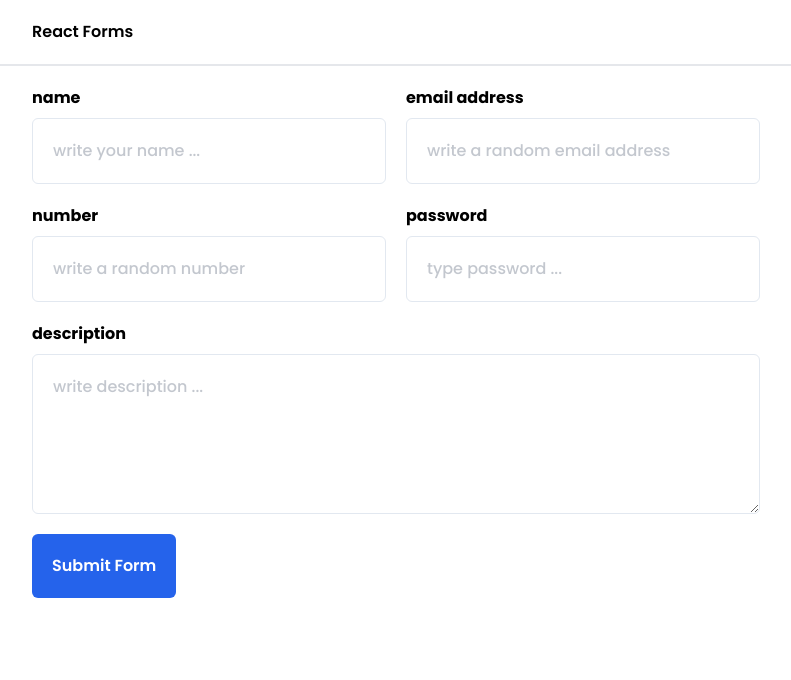
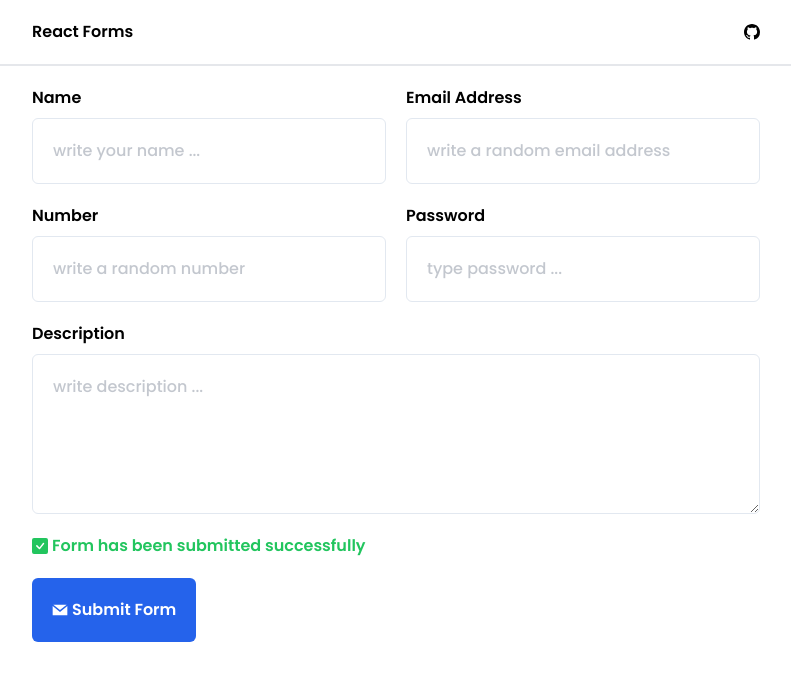
Before and after one commit to saurabhssonkar/Candidateform, a React (Vite) app: page / in a window 1280 px wide. Shown: the top 680 px of the page, without its empty margins (244-1035 px from the left). Built offline with nearby package versions, Linux system fonts and the light colour scheme.

Commit message:
complete form styles

```diff
--- a/src/App.jsx
+++ b/src/App.jsx
@@ -1,44 +1,11 @@
-import { Navigation, Input } from './components'
-import { FormProvider, useForm } from 'react-hook-form'
-import {
-  name_validation,
-  desc_validation,
-  email_validation,
-  num_validation,
-  password_validation,
-} from './utils/inputValidations'
+import { Navigation } from './components'
+import { Form } from './Form'
 
 function App() {
-  const methods = useForm()
-
-  const onSubmit = methods.handleSubmit(data => {
-    console.log(data)
-  })
-
   return (
     <div>
       <Navigation />
-      <FormProvider {...methods}>
-        <form
-          onSubmit={e => e.preventDefault()}
-          noValidate
-          className="container"
-        >
-          <div className="grid gap-5 md:grid-cols-2">
-            <Input {...name_validation} />
-            <Input {...email_validation} />
-            <Input {...num_validation} />
-            <Input {...password_validation} />
-            <Input {...desc_validation} className="col-span-2" />
-          </div>
-          <button
-            onClick={onSubmit}
-            className="p-5 mt-5 rounded-md bg-blue-600 font-semibold text-white"
-          >
-            Submit Form
-          </button>
-        </form>
-      </FormProvider>
+      <Form />
     </div>
   )
 }
--- /dev/null
+++ b/src/Form.jsx
@@ -0,0 +1,51 @@
+import { Input } from './components'
+import { FormProvider, useForm } from 'react-hook-form'
+import {
+  name_validation,
+  desc_validation,
+  email_validation,
+  num_validation,
+  password_validation,
+} from './utils/inputValidations'
+import { useState } from 'react'
+import { GrMail } from 'react-icons/gr'
+import { BsFillCheckSquareFill } from 'react-icons/bs'
+
+export const Form = () => {
+  const methods = useForm()
+  const [success, setSuccess] = useState(false)
+
+  const onSubmit = methods.handleSubmit(data => {
+    console.log(data)
+    methods.reset()
+    setSuccess(true)
+  })
+
+  return (
+    <FormProvider {...methods}>
+      <form onSubmit={e => e.preventDefault()} noValidate className="container">
+        <div className="grid gap-5 md:grid-cols-2">
+          <Input {...name_validation} />
+          <Input {...email_validation} />
+          <Input {...num_validation} />
+          <Input {...password_validation} />
+          <Input {...desc_validation} className="md:col-span-2" />
+        </div>
+        <div className="mt-5">
+          {!success && (
+            <p className="font-semibold text-green-500 mb-5 flex items-center gap-1">
+              <BsFillCheckSquareFill /> Form has been submitted successfully
+            </p>
+          )}
+          <button
+            onClick={onSubmit}
+            className="p-5 rounded-md bg-blue-600 font-semibold text-white flex items-center gap-1 hover:bg-blue-800"
+          >
+            <GrMail />
+            Submit Form
+          </button>
+        </div>
+      </form>
+    </FormProvider>
+  )
+}
--- a/src/components/Input.jsx
+++ b/src/components/Input.jsx
@@ -2,6 +2,7 @@ import cn from 'classnames'
 import { findInputError, isFormInvalid } from '../utils'
 import { useFormContext } from 'react-hook-form'
 import { AnimatePresence, motion } from 'framer-motion'
+import { MdError } from 'react-icons/md'
 
 export const Input = ({
   name,
@@ -27,7 +28,7 @@ export const Input = ({
   return (
     <div className={cn('flex flex-col w-full gap-2', className)}>
       <div className="flex justify-between">
-        <label htmlFor={id} className="font-bold">
+        <label htmlFor={id} className="font-semibold capitalize">
           {label}
         </label>
         <AnimatePresence mode="wait" initial={false}>
@@ -53,7 +54,7 @@ export const Input = ({
           type={type}
           className={cn(input_tailwind)}
           placeholder={placeholder}
-          {...register(`${name}`, validation)}
+          {...register(name, validation)}
         />
       )}
     </div>
@@ -63,9 +64,10 @@ export const Input = ({
 export const InputError = ({ message }) => {
   return (
     <motion.p
-      className="px-2 bg-red-100 text-red-500 font-semibold rounded-md"
+      className="px-2 bg-red-100 flex items-center gap-1 text-red-500 font-semibold rounded-md"
       {...framer_error}
     >
+      <MdError />
       {message}
     </motion.p>
   )
--- a/src/components/Navigation.jsx
+++ b/src/components/Navigation.jsx
@@ -1,10 +1,14 @@
 import React from 'react'
+import { BsGithub } from 'react-icons/bs'
 
 export const Navigation = () => {
   return (
     <div className="border-b-2">
-      <nav className="container">
+      <nav className="container flex justify-between items-center">
         <div className="font-semibold">React Forms</div>
+        <a href="" target="_blank">
+          <BsGithub />
+        </a>
       </nav>
     </div>
   )
```
